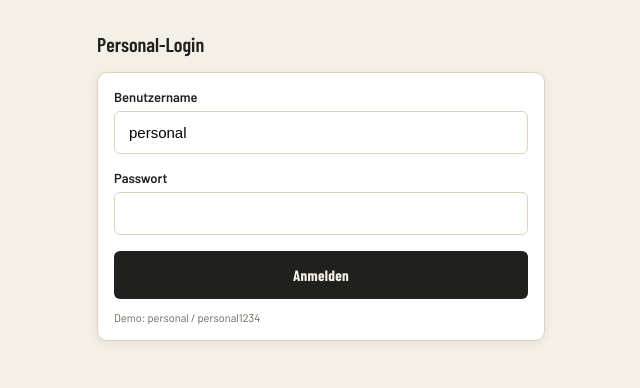
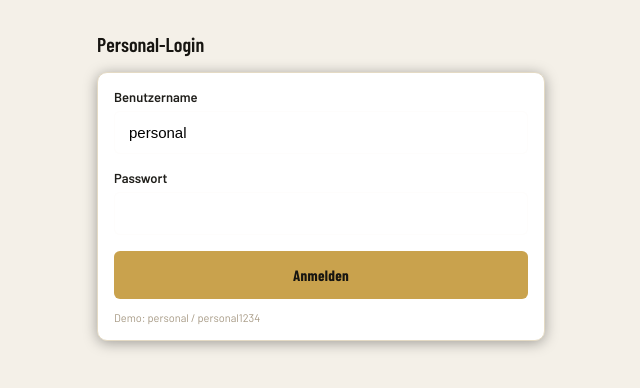
Before and after one commit to eduardwart-png/am-matt-loyalty-staging, a website: page frontend/staff/index.html in a window 1280 px wide. Shown: the whole page, without its empty margins (319-959 px from the left). Drawn offline with nearby package versions, Linux system fonts and the light colour scheme; a web font is replaced by a local one.

Commit message:
Redesign v5: Dark-First Enterprise-Theme (Nachtschwarz/Messing statt beige) - passt zur Fotografie, wirkt exklusiv; sichtbares Punktesystem (1 Euro = 1 Punkt); feinere Bottom-Nav-Icons; Staff/Admin bleiben helle interne Tools

```diff
--- a/frontend/assets/css/design-tokens.css
+++ b/frontend/assets/css/design-tokens.css
@@ -1,28 +1,32 @@
-/* design-tokens.css — Am-Matt Design System v4 (fixiertes Farbsystem, verbindlich)
-   Kein freies Farb-Interpretieren mehr: DARK/LIGHT/SURFACE/ACCENT/WOOD/DEEP exakt wie vorgegeben. */
+/* design-tokens.css — Am-Matt Design System v5 (Dark-First, Enterprise-Anspruch)
+   Grund für Wechsel: Ein heller Beige-Hintergrund erschlägt die warme, moody Fotografie
+   und wirkt trotz Messing-Akzenten nicht exklusiv. Premium-Gastro-/Hospitality-Apps
+   (Soho House, Resy, gehobene Boutique-Hotels) sind fast immer dunkel — das lässt Fotos,
+   Gold-Akzente und Typografie atmen statt zu konkurrieren. */
 @import url('https://fonts.googleapis.com/css2?family=Barlow+Condensed:wght@600;700;800&family=Barlow:wght@400;500;600;700&display=swap');
 
 :root {
-  --am-matt-dark: #20211F;         /* warmes Graphit/Anthrazit */
-  --am-matt-light: #F4F0E8;        /* warmes Stein-/Elfenbein */
-  --am-matt-surface: #E8E0D4;      /* warmer Naturton */
-  --am-matt-accent: #B4864A;       /* zurückhaltendes Messing/Gold — sparsam! */
-  --am-matt-wood: #73543B;         /* warmer Holzton */
-  --am-matt-deep: #29322D;         /* sehr dunkles Waldgrün — nur punktuell */
-  --am-matt-surface-card: #FFFFFF;
-  --am-matt-text: #201F1B;
-  --am-matt-text-muted: #6B6459;
-  --am-matt-border: #DCD2BF;
-  --am-matt-success: #3E6B4A;
-  --am-matt-danger: #9C3B2E;
-  /* Legacy-Aliase für Staff/Admin-Tools (interne Backoffice-Screens, nicht Teil des Customer-Redesigns) */
-  --am-matt-primary: var(--am-matt-dark);
-  --am-matt-primary-dark: var(--am-matt-dark);
-  --am-matt-bg: var(--am-matt-light);
-  --am-matt-accent-legacy: var(--am-matt-accent);
+  --am-matt-dark: #171511;         /* warmes Nachtschwarz statt neutralem Grau */
+  --am-matt-surface: #211D17;      /* Karten-/Sektionsfläche, leicht heller */
+  --am-matt-surface-2: #2B251C;    /* zusätzliche Elevation (Sheets, Inputs) */
+  --am-matt-light: #F2ECDF;        /* warmes Off-White für Text auf Dunkel */
+  --am-matt-accent: #C9A24D;       /* Messing/Gold — jetzt auf Dunkel abgestimmt, bewusst eingesetzt */
+  --am-matt-accent-dim: #8A7241;   /* gedämpfte Variante für sekundäre Akzente */
+  --am-matt-wood: #8B6B45;
+  --am-matt-deep: #29322D;
+  --am-matt-surface-card: #211D17;
+  --am-matt-text: #F2ECDF;
+  --am-matt-text-muted: #A79A85;
+  --am-matt-border: rgba(242,236,223,0.10);
+  --am-matt-success: #7BAF8A;
+  --am-matt-danger: #D08571;
+  /* Legacy-Aliase für Staff/Admin (bleiben hell, interne Backoffice-Tools) */
+  --am-matt-bg: #F4F0E8;
+  --am-matt-primary: #171511;
+  --am-matt-primary-dark: #171511;
   --radius-sm: 6px;
   --radius-md: 10px;
-  --radius-lg: 12px;
+  --radius-lg: 14px;
   --space-1: 4px;
   --space-2: 8px;
   --space-3: 12px;
@@ -32,8 +36,8 @@
   --space-7: 48px;
   --font-display: 'Barlow Condensed', Arial, sans-serif;
   --font-body: 'Barlow', -apple-system, BlinkMacSystemFont, 'Segoe UI', sans-serif;
-  --shadow-card: 0 2px 10px rgba(32, 33, 31, 0.08);
-  --shadow-elevated: 0 10px 28px rgba(32, 33, 31, 0.22);
+  --shadow-card: 0 2px 14px rgba(0,0,0,0.35);
+  --shadow-elevated: 0 16px 40px rgba(0,0,0,0.5);
   --safe-bottom: env(safe-area-inset-bottom, 0px);
   --safe-top: env(safe-area-inset-top, 0px);
 }
@@ -42,7 +46,7 @@
 html, body { margin: 0; padding: 0; }
 body {
   font-family: var(--font-body);
-  background: var(--am-matt-light);
+  background: var(--am-matt-dark);
   color: var(--am-matt-text);
   -webkit-font-smoothing: antialiased;
   min-height: 100vh;
@@ -58,7 +62,7 @@ button { font-family: inherit; cursor: pointer; border: none; background: none;
 img { max-width: 100%; display: block; }
 
 .card {
-  background: var(--am-matt-surface-card);
+  background: var(--am-matt-surface);
   border-radius: var(--radius-md);
   box-shadow: var(--shadow-card);
   padding: var(--space-4);
@@ -79,17 +83,17 @@ img { max-width: 100%; display: block; }
   transition: transform 0.18s ease, background 0.18s ease;
 }
 .btn:active { transform: scale(0.97); }
-.btn-primary { background: var(--am-matt-dark); color: var(--am-matt-light); }
+.btn-primary { background: var(--am-matt-accent); color: var(--am-matt-dark); }
 .btn-accent { background: var(--am-matt-accent); color: var(--am-matt-dark); }
 .btn-outline { background: transparent; border: 1.5px solid var(--am-matt-border); color: var(--am-matt-text); }
 .btn-full { width: 100%; }
-.btn[disabled] { background: #DCD5C6; color: #928A7A; cursor: not-allowed; }
+.btn[disabled] { background: #3A3226; color: #786E5C; cursor: not-allowed; }
 
 .pill { display: inline-block; padding: 4px 10px; border-radius: var(--radius-sm); font-family: var(--font-display); font-size: 11px; font-weight: 700; letter-spacing: 0.04em; }
-.pill-veg { background: #E1EBE3; color: var(--am-matt-success); }
+.pill-veg { background: rgba(123,175,138,0.16); color: var(--am-matt-success); }
 
 .skeleton {
-  background: linear-gradient(90deg, var(--am-matt-surface) 25%, var(--am-matt-light) 50%, var(--am-matt-surface) 75%);
+  background: linear-gradient(90deg, var(--am-matt-surface) 25%, var(--am-matt-surface-2) 50%, var(--am-matt-surface) 75%);
   background-size: 200% 100%;
   animation: shimmer 1.4s infinite;
   border-radius: var(--radius-sm);
@@ -101,13 +105,13 @@ img { max-width: 100%; display: block; }
   bottom: calc(96px + var(--safe-bottom));
   left: 50%;
   transform: translateX(-50%) translateY(20px);
-  background: var(--am-matt-dark);
-  color: var(--am-matt-light);
+  background: var(--am-matt-accent);
+  color: var(--am-matt-dark);
   padding: 13px 22px;
   border-radius: var(--radius-sm);
   font-family: var(--font-body);
   font-size: 14px;
-  font-weight: 600;
+  font-weight: 700;
   box-shadow: var(--shadow-elevated);
   z-index: 1000;
   opacity: 0;
@@ -117,5 +121,5 @@ img { max-width: 100%; display: block; }
   text-align: center;
 }
 .toast.show { opacity: 1; transform: translateX(-50%) translateY(0); }
-.toast.error { background: var(--am-matt-danger); }
-.toast.success { background: var(--am-matt-success); }
+.toast.error { background: var(--am-matt-danger); color: #2A1410; }
+.toast.success { background: var(--am-matt-success); color: #10251A; }
--- a/frontend/assets/js/app.js
+++ b/frontend/assets/js/app.js
@@ -364,7 +364,7 @@ async function loadCoupons() {
 
 // --- PRÄMIEN (personal view) ---
 async function loadRewardsView() {
-  document.getElementById('rewards-sub').textContent = state.customer ? `${state.customer.points_balance} Punkte verfügbar` : '';
+  document.getElementById('rewards-sub').textContent = state.customer ? `${state.customer.points_balance} Punkte · 1 € = 1 Punkt` : '1 € = 1 Punkt · sammeln und einlösen';
   try {
     const rewards = await api('/rewards');
     const balance = state.customer ? state.customer.points_balance : 0;
--- a/frontend/staff/index.html
+++ b/frontend/staff/index.html
@@ -6,6 +6,8 @@
 <title>Am-Matt Personal</title>
 <link rel="stylesheet" href="/assets/css/design-tokens.css">
 <style>
+  body { background: var(--am-matt-bg); color: #201F1B; }
+  .card { background: #fff; border-color: #E4DAC4; }
   #app { max-width: 480px; margin: 0 auto; min-height: 100vh; padding: var(--space-4); padding-bottom: 40px; }
   .app-header { padding: var(--space-4) 0; }
   .app-header .brand { font-family: var(--font-display); font-size: 20px; color: var(--am-matt-primary); }
```
Also changed, not shown: frontend/admin/index.html (+2 -1 lines), frontend/customer/index.html (+12 -10 lines).
